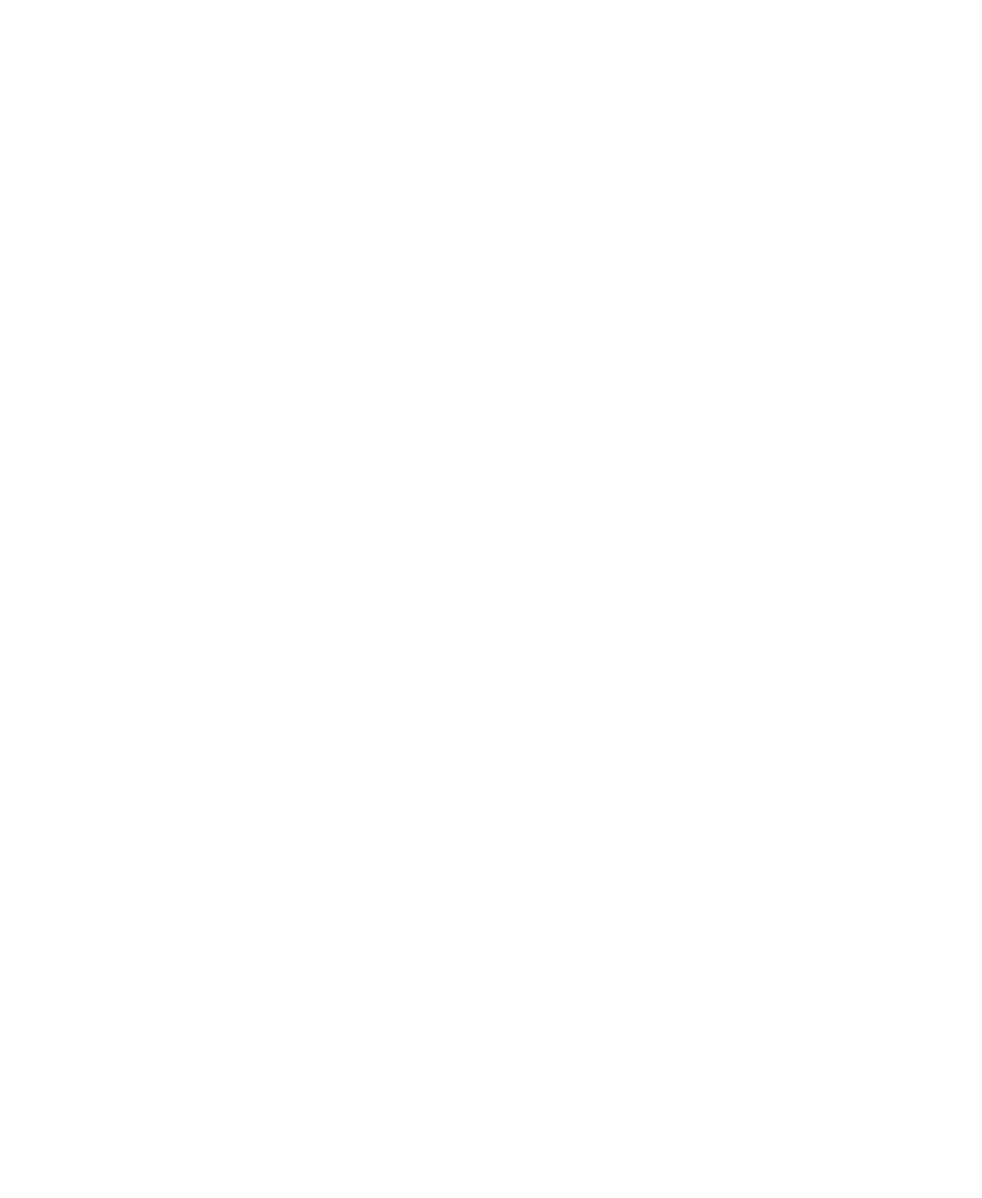
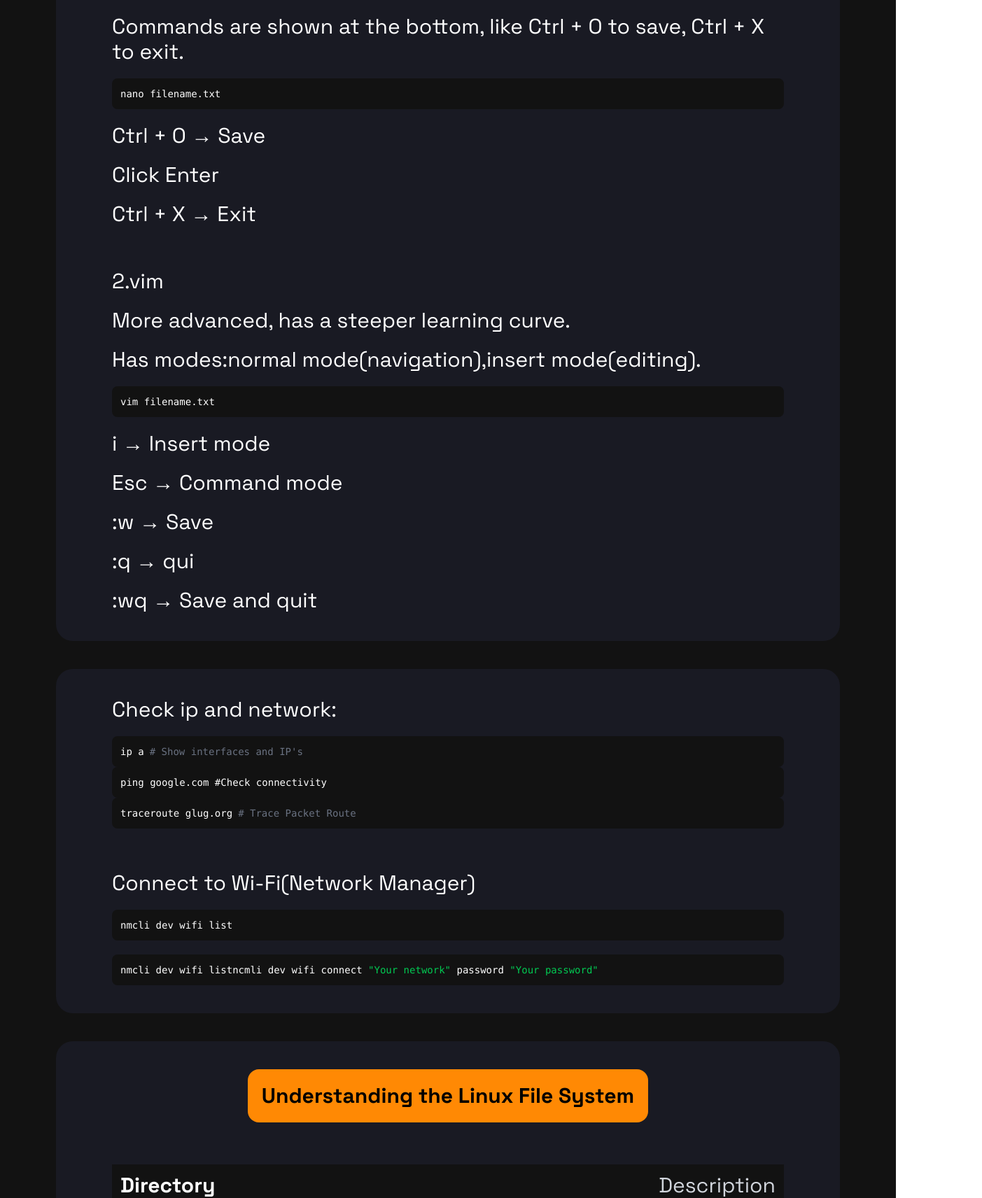
Before and after one commit to ZE206/GLUG-Website, a React (Vite) app: page /beginner-tutorials in a window 1280 px wide. Shown: the part 5989-7701 px from the top of the page at 70% size, 1403 px wide, since content can reach past the window. Before the commit the page ends 5905 px from the top, so only its background shows below. Built offline with nearby package versions, Linux system fonts and the light colour scheme.

Commit message:
Beginner tutorials

```diff
--- a/src/App.tsx
+++ b/src/App.tsx
@@ -33,7 +33,7 @@ function App() {
         <Link to="/linux-guide">
           <button className="bg-transparent absolute top-[24rem] left-[24rem] h-[3.3rem] w-[13rem] cursor-pointer"></button>
         </Link>
-        <Link to="/tutorials">
+        <Link to="/beginner-tutorials">
           <button className="bg-transparent absolute top-[22.5rem] left-[53rem] h-[3.3rem] w-[13rem] cursor-pointer"></button>
         </Link>
         <Link to="/recommended-software">
--- a/src/components/Beginner_tut/beg.tsx
+++ b/src/components/Beginner_tut/beg.tsx
@@ -12,11 +12,26 @@ function titleCase(str: string) {
         <div className= ' font-extrabold rounded-2xl self-center bg-orange-400 text-black p-5'>{str}</div>
     )
 }
+function terminalcode(str:string, str1:string = "",isgreentext:boolean = false){
+    if(isgreentext){
+        return (
+            <div className='bg p-3 rounded-lg text-sm text-white font-mono'>
+                <span>nmcli dev wifi list</span><span>ncmli dev  wifi connect <span className='text-green-500'>"Your network"</span> password <span className='text-green-500'>"Your password"</span></span>
+            </div>
+        )
+    }
+    return (
+        <div className='bg p-3 rounded-lg text-sm text-white font-mono'>
+            <span className='text-white'>{str}</span>
+            <span className='text-gray-500 text-sm ml-2'>{str1}</span>
+        </div>
+    )
+}
 function Beginner(){
     return(
-        <div className='flex font-primary bg text-2xl bg  gap-5 flex-col items-center text-white'>
+        <div className='flex font-primary bg  gap-5 flex-col items-center text-white'>
             <Navbar/>
-            <div className=' flex text-4xl flex-col gap-10 items-center justify-around w-7/8'>
+            <div className=' flex text-3xl flex-col gap-10 items-center justify-around w-7/8'>
                 <div className='w-full flex flex-col container px-10  py-5 rounded-3xl items-center gap-5'>
                     {titleCase("Getting Started With Linux")}
                     <div className="whitespace-pre-line flex flex-col gap-10">
@@ -140,8 +155,37 @@ function Beginner(){
                                 </div>
                                 </div>
                             </div>
-                                        </div>
+                            </div>
+                    <div className='flex flex-col container px-20  py-10 rounded-3xl gap-15'>
+                        {titleCase("Editing Files in the Terminal")}
+                        <span>Editing files directly from the terminal is an essential skill for Linux users. There are several text editors available that work inside the terminal, letting you quickly view or modify configuration files and scripts without leaving the command line.</span>
+                        {editinginterminal.map((item, index) => (
+                            <div className='flex flex-col gap-5' key={index}>
+                           {item.map((subitem,subind)=>{
+                             if(subind != 3) return<span>{subitem}</span>
+                             else return terminalcode(subitem)
+                           })}
+                            </div>
+                        ))}
+                    </div>
+                    <div className='flex flex-col container px-20  py-10 rounded-3xl gap-15'>
+                        <span className='flex flex-col gap-5'>Check ip and network:<div>{terminalcode("ip a","# Show interfaces and IP's")}{terminalcode("ping google.com #Check connectivity")}{terminalcode("traceroute glug.org","# Trace Packet Route")}</div></span>
+                        <span className='flex flex-col gap-5'>Connect to Wi-Fi(Network Manager){terminalcode("nmcli dev wifi list","")}{terminalcode("","",true)}</span>
+                    </div>
+                    <div className='flex flex-col container px-20  py-10 rounded-3xl gap-15'>
+                        {titleCase("Understanding the Linux File System")}
+                        <div className='flex flex-col gap-5 bg p-3 divide-solid divide-white'>
+                            {directories.map((item, index) => (
+                                <div key={index} className='flex justify-between gap-2'>
+                                    <span className='text-white font-bold'>{item[0]}</span>
+                                    <span className='text-gray-300 border-left'>{item[1]}</span>
+                                </div>
+                            ))}
+                        </div>
+                        <div className='text-black rounded-3xl p-4 bg-[#D9D9D9]'>Warning:Do not change the file directory unless you know what you are doing</div>
+                    </div>
             </div>
+            <Footer/>
         </div>
     )
 
@@ -153,7 +197,30 @@ var arr:string[][] = [
     ["2.System Info & Help",sys],
     ["4.Installing Software",inst]
 ]
+var  editinginterminal:string [][] = [["1.nano",
+                                    "Very beginner-friendly, easy to use.",
+                                    "Commands are shown at the bottom, like Ctrl + O to save, Ctrl + X to exit.",
+                                    "nano filename.txt",
+                                    "Ctrl + O → Save",
+                                    "Click Enter",
+                                    "Ctrl + X → Exit",
+                                        ],
+                                        [
+                                            "2.vim",
+                                            "More advanced, has a steeper learning curve.",
+                                            "Has modes:normal mode(navigation),insert mode(editing).",
+                                            "vim filename.txt",
+                                            "i → Insert mode",
+                                            "Esc → Command mode",
+                                            ":w → Save",
+                                            ":q → qui",
+                                            ":wq → Save and quit",
+                                        ]
+                                    ]
 
+const directories:string [][] = [
+    ["Directory","Description"],["/","Root of everything"],["/home","User files"],["/etc","Configuration files"],["/usr","Installed Software"],["/var","Logs,spools,variable data"],["/tmp","Temporary files"]
+]
 
 
 
```
Also changed, not shown: src/assets/nano.png (added).
